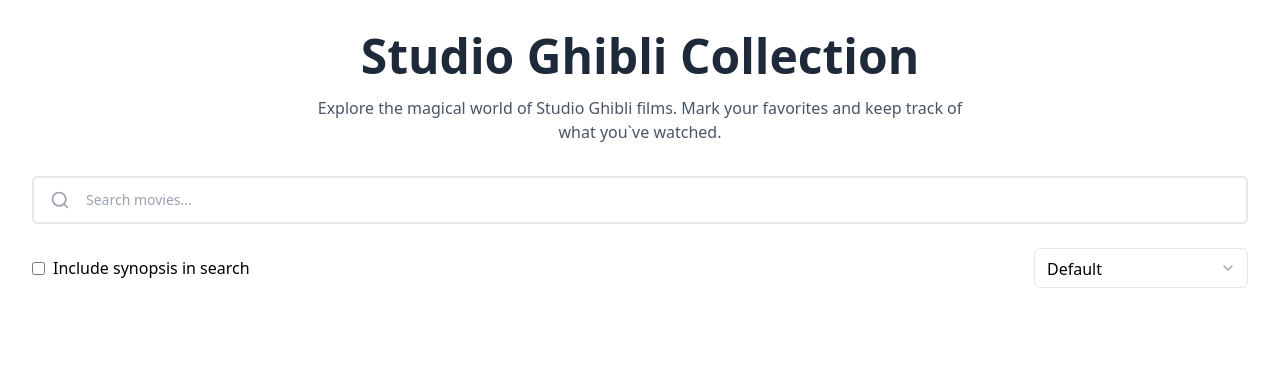
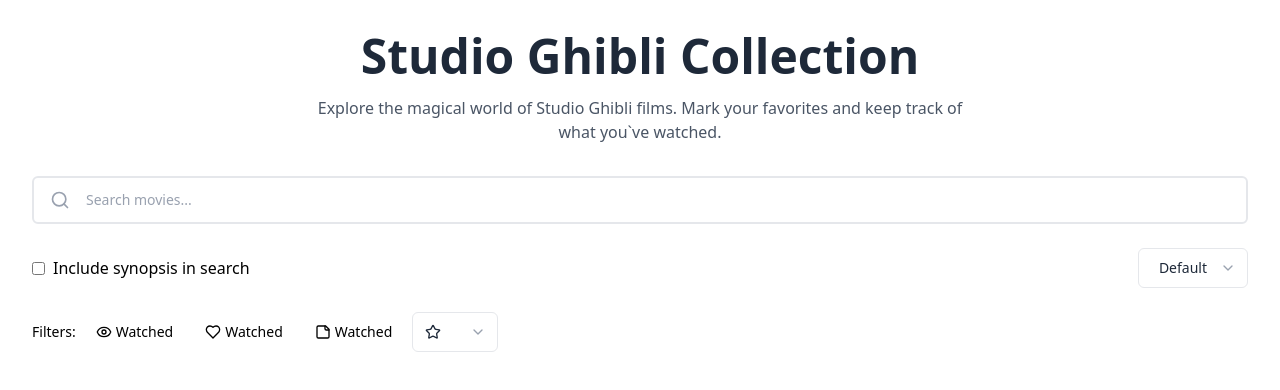
Before and after one commit to V-Matheus/ghibli, a Next.js app: page / in a window 1280 px wide. Shown: the top 390 px of the page. Built offline with nearby package versions, Linux system fonts and the light colour scheme.

Commit message:
feat: new select features

```diff
--- a/package.json
+++ b/package.json
@@ -12,6 +12,7 @@
     "test:coverage": "jest --coverage"
   },
   "dependencies": {
+    "clsx": "^2.1.1",
     "lucide-react": "^0.508.0",
     "next": "15.3.2",
     "react": "^19.0.0",
--- a/src/app/page.tsx
+++ b/src/app/page.tsx
@@ -1,3 +1,4 @@
+import { Button } from '@/components/Button';
 import {
   InputCheckbox,
   InputFild,
@@ -5,7 +6,7 @@
   InputRoot,
 } from '@/components/Input';
 import { Select } from '@/components/Select';
-import { Search } from 'lucide-react';
+import { Eye, Heart, Search, Star, StickyNote } from 'lucide-react';
 
 export default function Home() {
   return (
@@ -30,7 +31,53 @@
 
         <section className="flex items-center justify-between">
           <InputCheckbox>Include synopsis in search</InputCheckbox>
-          <Select />
+          <Select
+            options={[
+              { value: 'default', name: 'Default' },
+              { value: 'title-az', name: 'Title (A-Z)' },
+              { value: 'title-za', name: 'Title (Z-A)' },
+              { value: 'duration-shortest', name: 'Duration (Shortest)' },
+              { value: 'duration-longest', name: 'Duration (Longest)' },
+              { value: 'rating-highest', name: 'Your Rating (Highest)' },
+              { value: 'rating-lowest', name: 'Your Rating (Lowest)' },
+              { value: 'score-highest', name: 'Score (Highest)' },
+              { value: 'score-lowest', name: 'Score (Lowest)' },
+            ]}
+          />
+        </section>
+
+        <section className="flex flex-wrap gap-2 items-center">
+          <h3 className="text-sm font-medium">Filters:</h3>
+
+          <Button className="text-sm font-medium px-3 gap-1">
+            <Eye size={16} />
+            Watched
+          </Button>
+
+          <Button className="text-sm font-medium px-3 gap-1">
+            <Heart size={16} />
+            Watched
+          </Button>
+
+          <Button className="text-sm font-medium px-3 gap-1">
+            <StickyNote size={16} />
+            Watched
+          </Button>
+
+          <Select
+            options={[
+              { name: 'All Movies', value: 'all-movies' },
+              { name: 'Any Rating ⭐', value: 'any-rating' },
+              { name: 'Unrated', value: 'unrated' },
+              { name: '5 stars ⭐', value: '5-stars' },
+              { name: '4 stars ⭐', value: '4-stars' },
+              { name: '3 stars ⭐', value: '3-stars' },
+              { name: '2 stars ⭐', value: '2-stars' },
+              { name: '1 star ⭐', value: '1-star' },
+            ]}
+          >
+            <Star size={16} />
+          </Select>
         </section>
       </article>
     </main>
--- a/src/components/Button.tsx
+++ b/src/components/Button.tsx
@@ -1,5 +1,14 @@
 import { ComponentProps } from 'react';
+import clsx from 'clsx';
 
-export function Button({ ...props }: ComponentProps<'button'>) {
-  return <button {...props} className="flex items-center justify-around" />;
+export function Button({ className, ...props }: ComponentProps<'button'>) {
+  return (
+    <button
+      {...props}
+      className={clsx(
+        'flex items-center justify-around cursor-pointer',
+        className,
+      )}
+    />
+  );
 }
--- a/src/components/Select.tsx
+++ b/src/components/Select.tsx
@@ -2,46 +2,49 @@
 import { ChevronDown } from 'lucide-react';
 import { ComponentProps, useState } from 'react';
 
-export function Select({ ...props }: ComponentProps<'select'>) {
-  const [selectedOrder, setSelectedOrder] = useState('default');
+interface OptionsProps {
+  value: string;
+  name: string;
+}
 
-  const orders = [
-    { value: 'default', name: 'Default' },
-    { value: 'title-az', name: 'Title (A-Z)' },
-    { value: 'title-za', name: 'Title (Z-A)' },
-    { value: 'duration-shortest', name: 'Duration (Shortest)' },
-    { value: 'duration-longest', name: 'Duration (Longest)' },
-    { value: 'rating-highest', name: 'Your Rating (Highest)' },
-    { value: 'rating-lowest', name: 'Your Rating (Lowest)' },
-    { value: 'score-highest', name: 'Score (Highest)' },
-    { value: 'score-lowest', name: 'Score (Lowest)' },
-  ];
+interface SelectProps extends ComponentProps<'select'> {
+  options: OptionsProps[];
+}
+
+export function Select({ options, ...props }: SelectProps) {
+  const [selectOption, setSelectOption] = useState('default');
 
   const handleChange = (event: React.ChangeEvent<HTMLSelectElement>) => {
     const newOrder = event.target.value;
-    setSelectedOrder(newOrder);
+    setSelectOption(newOrder);
   };
 
-  console.log(selectedOrder);
+  return (
+    <div className={`relative w-fit `}>
+      <div className="flex items-center gap-2 h-10 rounded-md border border-gray-200 px-3 py-2 pr-10 cursor-pointer text-sm text-gray-800 bg-white">
+        {props.children}
 
-  return (
-    <div className="relative">
+        <span className="ml-2">
+          {options.find((option) => option.value === selectOption)?.name}
+        </span>
+        <ChevronDown
+          size={16}
+          className="absolute right-3 top-1/2 transform -translate-y-1/2 pointer-events-none text-gray-400"
+        />
+      </div>
+
       <select
-        className="flex h-10 w-full rounded-md border border-gray-200 px-3 py-2 appearance-none pr-10 cursor-pointer"
-        value={selectedOrder}
+        value={selectOption}
         onChange={handleChange}
+        className="absolute top-0 left-0 w-full h-full opacity-0 cursor-pointer"
         {...props}
       >
-        {orders.map((order, index) => (
+        {options.map((order, index) => (
           <option key={index} value={order.value}>
             {order.name}
           </option>
         ))}
       </select>
-      <ChevronDown
-        size={16}
-        className="absolute right-3 top-1/2 transform -translate-y-1/2 pointer-events-none text-gray-400"
-      />
     </div>
   );
 }
```
Also changed, not shown: 1 other file (tests, documents, lock files or other folders).
